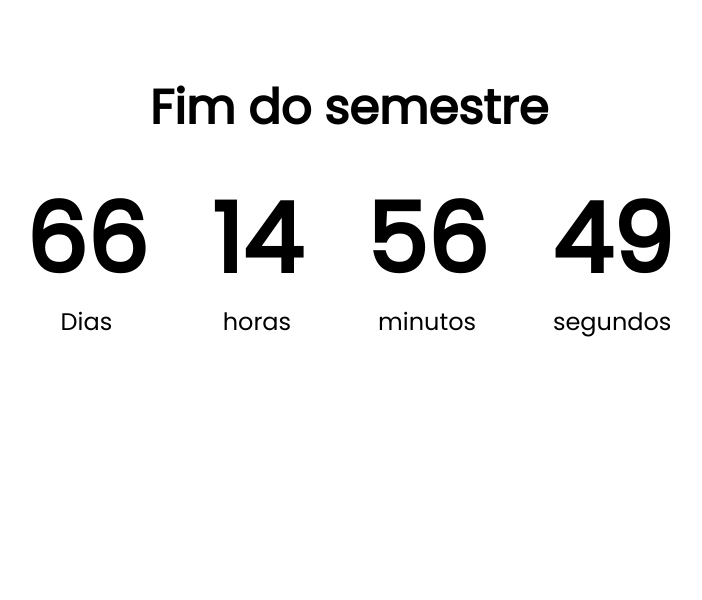
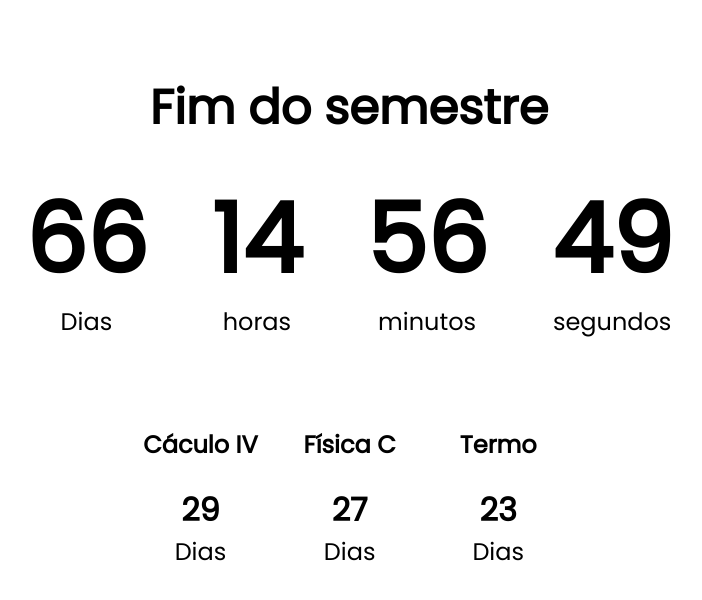
Before and after one commit to ITA-LOW/acaba-semestre, a plain HTML site: page index.html in a window 1280 px wide. Shown: the whole page, without its empty margins (291-993 px from the left). Drawn offline with Linux system fonts and the light colour scheme.

Commit message:
desgraça de atualização

```diff
--- a/index.html
+++ b/index.html
@@ -7,13 +7,15 @@
     <title>contador</title>
     <link rel="stylesheet" href="style.css">
     <script src="script.js" defer></script>
+    <script src="script2.js" defer></script>
 </head>
 <body>
+    <!--parte do "fim de semestre"-->
     <h1>Fim do semestre</h1>
 
     <div class="container">
 
-        <div class="countdown-el days-c">
+         <div class="countdown-el days-c">
             <p class="text" id="days">0</p>
             <span>Dias</span>
         </div>
@@ -34,5 +36,49 @@
         </div>
 
     </div>
+<!----fim da parte do "fim de semestre"-->
+
+
+<!----parte de calculo-->
+    <div class="materia">
+    <div class="container">
+
+        <h3>Cáculo IV</h3>
+        <div>
+            <div class="countdown-el days-c">
+                <p class="text_aux" id="days_c">0</p>
+                <span>Dias</span>
+            </div>
+        </div>
+    </div>
+
+<!----fim da parte de calculo-->
+
+<!----inicio parte de fisica-->
+    <div class="container">
+
+        <h3>Física C</h3>
+        <div>
+            <div class="countdown-el days-f">
+                <p class="text_aux" id="days_f">0</p>
+                <span>Dias</span>
+            </div>
+        </div>
+    </div>
+
+<!----fim parte de fisica-->
+
+<!----inicio parte de termo-->
+    <div class="container">
+        <h3>Termo</h3>
+        <div>
+            <div class="countdown-el days-t">
+                <p class="text_aux" id="days_t">0</p>
+                <span>Dias</span>
+            </div>
+        </div>
+    </div>
+    </div>
+<!----inicio parte de termo-->
 </body>
 </html>
--- a/script.js
+++ b/script.js
@@ -5,16 +5,28 @@ const day = hour * 24;
 
 let count_down = new Date('12/23/2022 18:00:00').getTime();
 let x = setInterval(() => countDown(), second);
+let data_p_calc = new Date('11/16/2022 14:20:00').getTime();
+let data_p_fsc = new Date('11/14/2022 16:10:00').getTime();
+let data_p_termo = new Date('11/10/2022 16:10:00').getTime();
 
 function countDown() {
   let now = new Date(Date.now()).getTime();
   let diff = count_down - now;
+  let diff_p_calc = data_p_calc - now;
+  let diff_p_fsc = data_p_fsc - now;
+  let diff_p_termo = data_p_termo - now;
 
   document.getElementById('days').innerText = Math.floor(diff / day);
   document.getElementById('hours').innerText = Math.floor(diff % day / hour);
   document.getElementById('mins').innerText = Math.floor(diff % hour / minute);
   document.getElementById('seconds').innerText = Math.floor(diff % minute / second);
+
+  document.getElementById('days_c').innerText = Math.floor(diff_p_calc/day);
+  document.getElementById('days_f').innerText = Math.floor(diff_p_fsc/day);
+  document.getElementById('days_t').innerText = Math.floor(diff_p_termo/day);
 }
+
+
 
 function resetCountdown() {
   clearInterval(x);
--- a/style.css
+++ b/style.css
@@ -20,6 +20,12 @@ h1{
     margin-top: 4.5rem;
 }
 
+h3 {
+    font-weight: bold;
+    font-size: 1.5rem;
+    margin-top: 1.5rem;
+}
+
 .container{
     display: flex;
     flex-wrap: wrap;
@@ -33,10 +39,29 @@ h1{
     margin: 1rem 2rem;
 }
 
+.text_aux {
+    font-weight: bold;
+    font-size: 2rem;
+    line-height: 0.5;
+    margin: 1rem 3.5rem;
+    flex-wrap: wrap;
+}
+
 .countdown-el{
     text-align: center;
+
 }
 
 .countdown-el span{
     font-size: 1.5rem;
 }
+
+.materia {
+    font-size: 1.5rem;
+    display:flex;
+    margin: 4rem 50rem;
+    align-items: center;
+    justify-content: center;
+    margin: 3;
+    text-align: center;
+}
```
